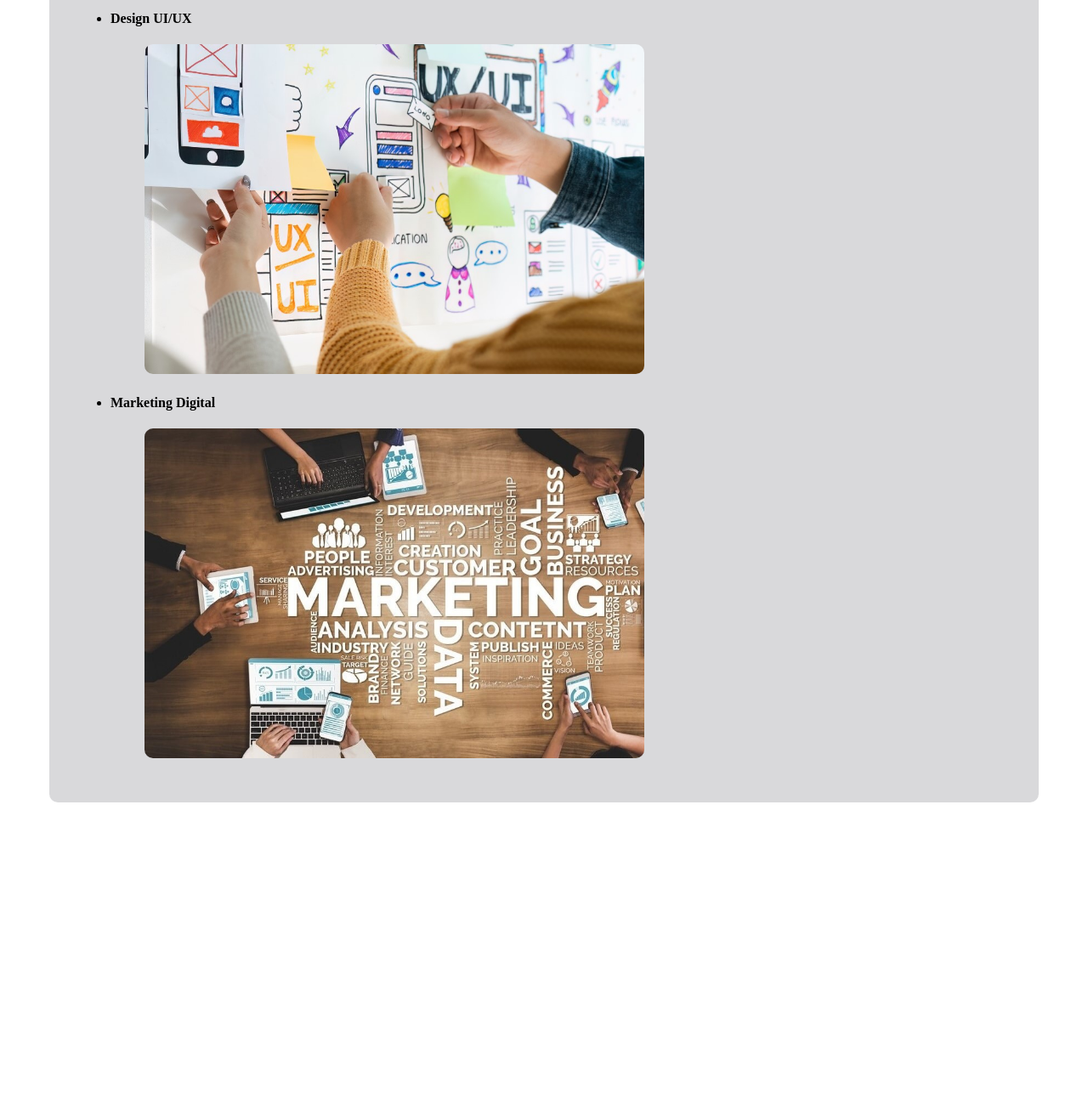
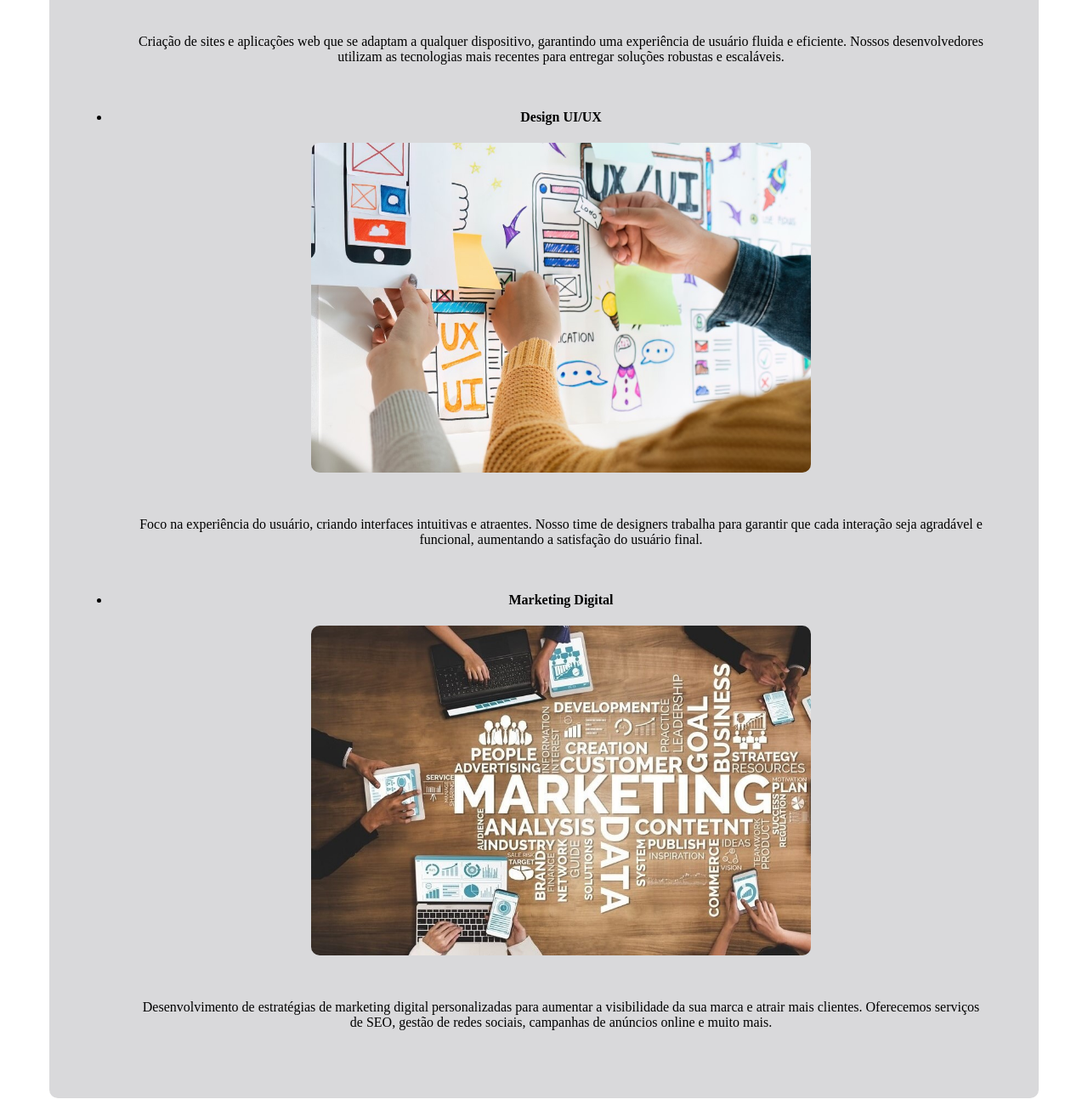
Before and after one commit to Cardyhue/Projeto-Estagio, a plain HTML site: page servicos.html in a window 1280 px wide. Shown: the part 508-1808 px from the top of the page at 85% size. Before the commit the page ends 1460 px from the top, so only its background shows below. Drawn offline with Linux system fonts and the light colour scheme.

Commit message:
Adicionando linhas de texto a mais para a pagina servico e estilizando esse texto no css

```diff
--- a/servicos.html
+++ b/servicos.html
@@ -6,8 +6,7 @@
   <link rel="stylesheet" href="style2.css">
 </head>
 <body>
-  <main>
-
+   <main>
     <article class="servicos">
       <div class="container2">
         <h1>Nossos Serviços</h1>
@@ -18,18 +17,24 @@
           <figure>
             <img class="imagem" src="DesenvolvimentoWeb.jpg" alt="Desenvolvimento Web Responsivo">
           </figure>
+          <p class="descricao">Criação de sites e aplicações web que se adaptam a qualquer dispositivo, garantindo uma experiência de usuário fluida e eficiente.
+            Nossos desenvolvedores utilizam as tecnologias mais recentes para entregar soluções robustas e escaláveis. </p>
           <li>
             <h4>Design UI/UX</h4>
           </li>
           <figure>
             <img class="imagem" src="Design-UX-UI.jpg" alt="Design UI/UX">
           </figure>
+          <p class="descricao">Foco na experiência do usuário, criando interfaces intuitivas e atraentes.
+            Nosso time de designers trabalha para garantir que cada interação seja agradável e funcional, aumentando a satisfação do usuário final.</p>
           <li>
             <h4>Marketing Digital</h4>
           </li>
           <figure>
             <img class="imagem" src="Marketing.jpeg" alt="Marketing Digital">
           </figure>
+          <p class="descricao">Desenvolvimento de estratégias de marketing digital personalizadas para aumentar a visibilidade da sua marca e atrair mais clientes.
+              Oferecemos serviços de SEO, gestão de redes sociais, campanhas de anúncios online e muito mais.</p>
         </ul>
       </div>
     </article>
--- a/style2.css
+++ b/style2.css
@@ -5,6 +5,7 @@
   border-radius: 10px;
   background-color: rgba(180, 180, 184, 0.5);
   fill-opacity: 0.5;
+  text-align: center;
 }
 
 .imagem {
@@ -17,6 +18,11 @@
   background-color: #fff;
   text-align: center;
   padding: 3rem 2rem;
+}
+
+.descricao {
+  padding: 2rem;
+  text-align: center;
 }
 
 .acesse {
```
